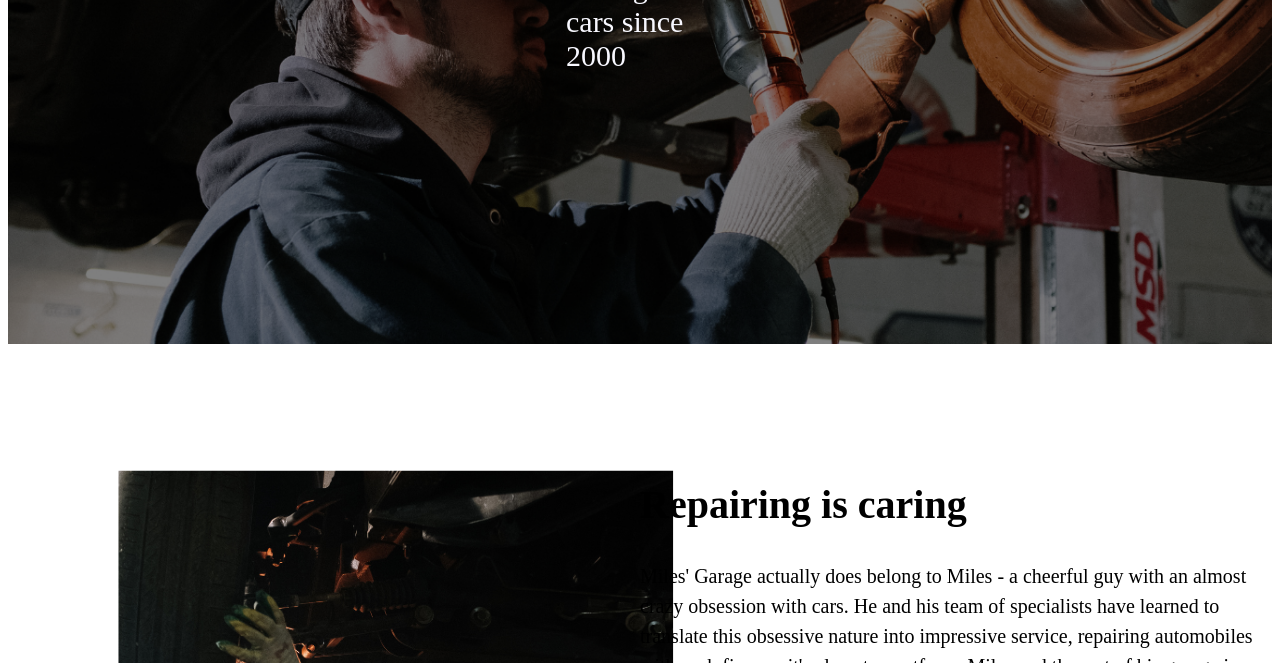
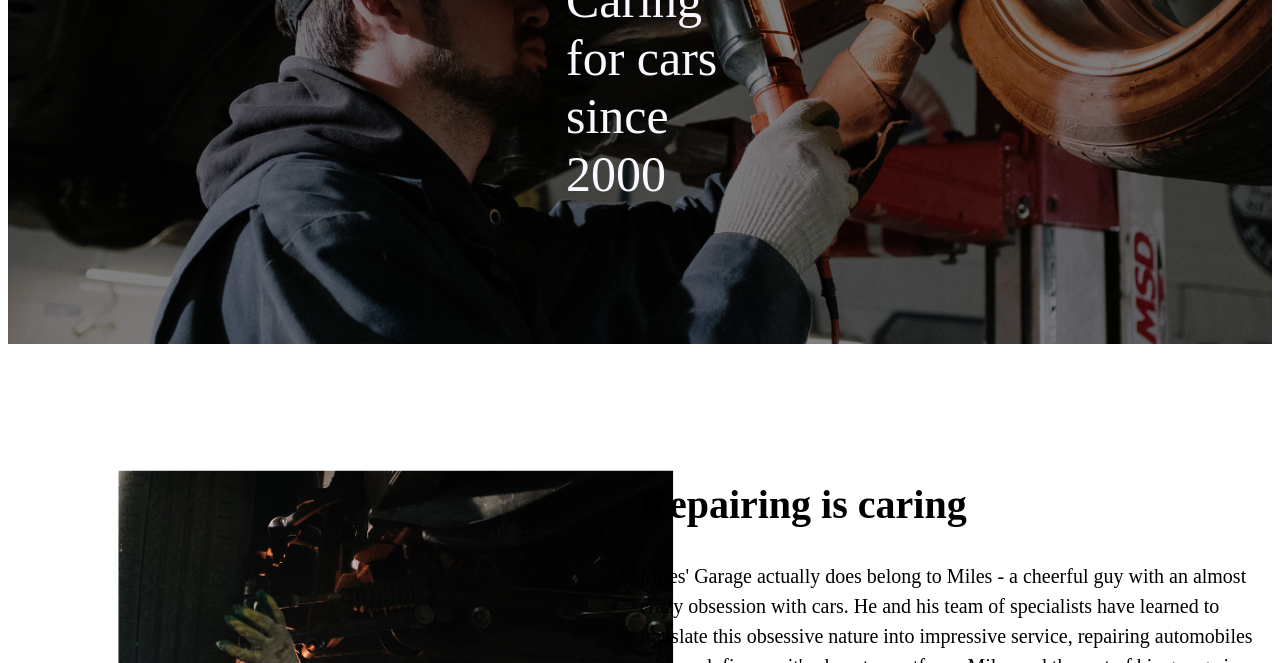
Before and after one commit to RAJIX13/Webpage-Design-final, a plain HTML site: page index.html in a window 1280 px wide. Shown: the part 437-1100 px from the top of the page. Drawn offline with Linux system fonts and the light colour scheme.

Commit message:
Update index.html

```diff
--- a/index.html
+++ b/index.html
@@ -1,3 +1,4 @@
+
 <!DOCTYPE html>
 <html>
 <head>
@@ -23,7 +24,7 @@
 	<div class="top-left" id="Home" style="font-size: 100px;margin-top: 300px;margin-inline: 360px; color: ghostwhite;">
 		<font face= "Public Sans"><b>TURBOMOTORS</b></font>
 	</div>
-	<div class="top-left" style="font-size: 30px;margin-top: 400px;margin-inline: 550px; color: ghostwhite;">
+	<div class="top-left" style="font-size: 50px;margin-top: 400px;margin-inline: 550px; color: ghostwhite;">
 		<font face= "Public Sans">Caring for cars since 2000</font>
 	</div>
 	<div class="row">
```
